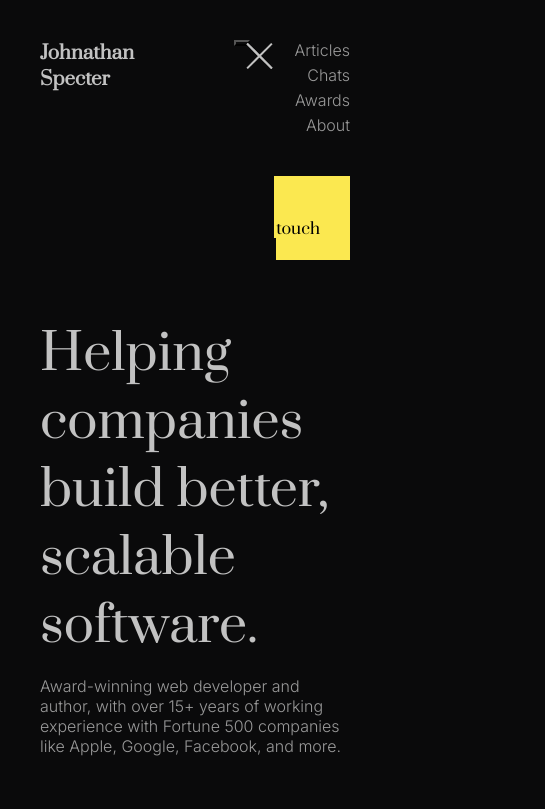
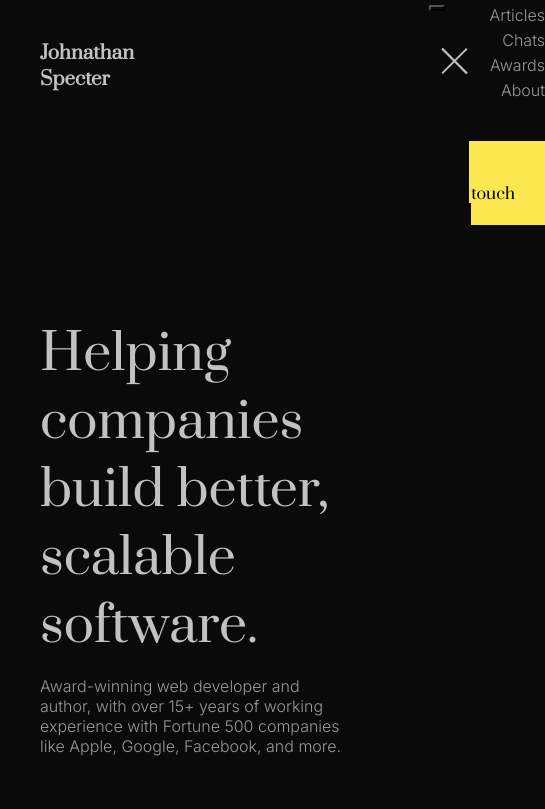
Before and after one commit to KossakowskaKarolina/congenial-bassoon, a website: page index.html in a window 390 px wide. Both pictures are taken after a click on the button 241 px from the left and 43 px from the top of the page. Shown: the top 809 px of the page, 545 px wide, since content can reach past the window. Drawn offline with Linux system fonts and the light colour scheme.

Commit message:
Animate hamburger menu to hid on click

```diff
--- a/js/script.js
+++ b/js/script.js
@@ -1,7 +1,9 @@
 // Toggle class on hamburger menu
 
 const menu = document.querySelector('.navigation__hamburger');
+const navMenu = document.querySelector('.navigation__menu');
 
 menu.addEventListener('click', () => {
   menu.classList.toggle('navigation__hamburger--active');
+  navMenu.classList.toggle('navigation__menu--hidden');
 });
--- a/sass/style.scss
+++ b/sass/style.scss
@@ -230,6 +230,7 @@ a {
     grid-template-rows: repeat(2, 1fr);
     grid-column-gap: 0px;
     grid-row-gap: 0px;
+    transition: transform 220ms 120ms ease-in-out;
 
     div:first-child {
       grid-column-start: 1 ;
@@ -246,6 +247,11 @@ a {
     div:last-child {
       grid-column-start: 2;
       grid-row-start: 2;
+    }
+
+    &--hidden {
+      transform: translate(195px, -35px);
+      transition: transform 220ms 120ms ease-in-out;
     }
   }
 
```
Also changed, not shown: sass/style.css, 1 other file.
